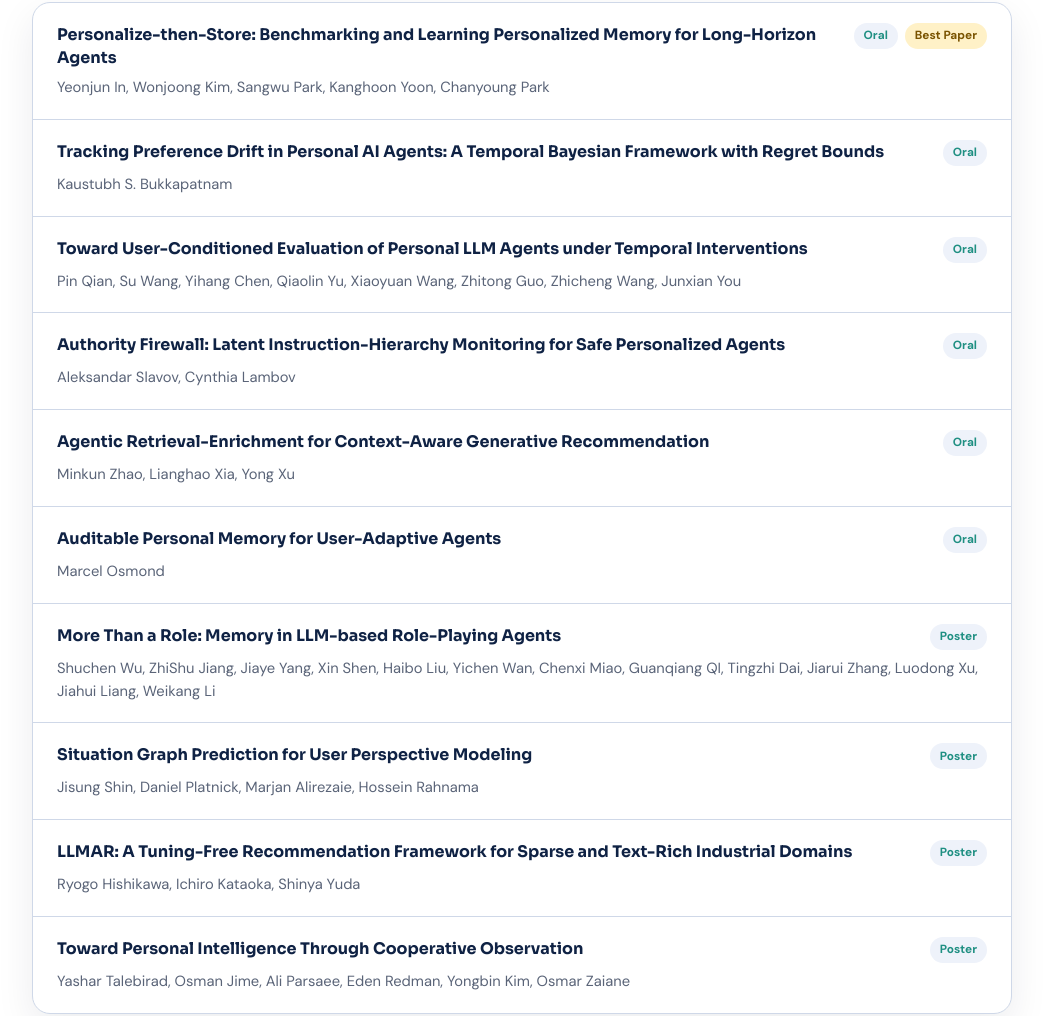
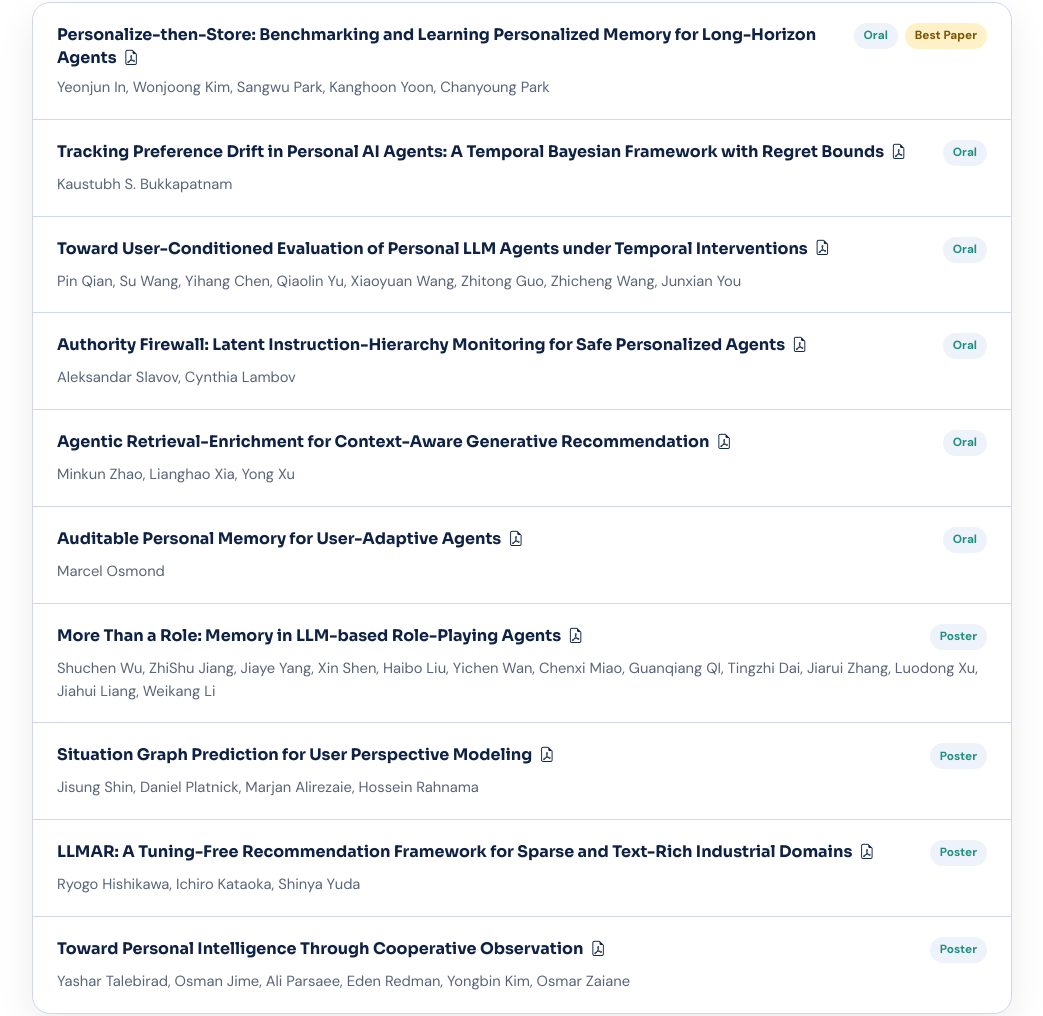
Before and after one commit to PILA26-workshop/PILA26-workshop.github.io, a plain HTML site: page index.html in a window 1280 px wide. Shown: the part 4699-5715 px from the top of the page, without its empty margins (118-1161 px from the left). Drawn offline with Linux system fonts and the light colour scheme.

Commit message:
update pdf
update pdf

```diff
--- a/accepted_papers.csv
+++ b/accepted_papers.csv
@@ -1,11 +1,11 @@
-paper_id,title,abstract,authors,presentation_type,award
-PILA26_8,"Personalize-then-Store: Benchmarking and Learning Personalized Memory for Long-Horizon Agents",,"Yeonjun In; Wonjoong Kim; Sangwu Park; Kanghoon Yoon; Chanyoung Park",Oral,Best Paper
-PILA26_1,"Tracking Preference Drift in Personal AI Agents: A Temporal Bayesian Framework with Regret Bounds",,"Kaustubh S. Bukkapatnam",Oral,
-PILA26_3,"Toward User-Conditioned Evaluation of Personal LLM Agents under Temporal Interventions",,"Pin Qian; Su Wang; Yihang Chen; Qiaolin Yu; Xiaoyuan Wang; Zhitong Guo; Zhicheng Wang; Junxian You",Oral,
-PILA26_6,"Authority Firewall: Latent Instruction-Hierarchy Monitoring for Safe Personalized Agents",,"Aleksandar Slavov; Cynthia Lambov",Oral,
-PILA26_7,"Agentic Retrieval-Enrichment for Context-Aware Generative Recommendation",,"Minkun Zhao; Lianghao Xia; Yong Xu",Oral,
-PILA26_10,"Auditable Personal Memory for User-Adaptive Agents",,"Marcel Osmond",Oral,
-PILA26_2,"More Than a Role: Memory in LLM-based Role-Playing Agents",,"Shuchen Wu; ZhiShu Jiang; Jiaye Yang; Xin Shen; Haibo Liu; Yichen Wan; Chenxi Miao; Guanqiang QI; Tingzhi Dai; Jiarui Zhang; Luodong Xu; Jiahui Liang; Weikang Li",Poster,
-PILA26_4,"Situation Graph Prediction for User Perspective Modeling",,"Jisung Shin; Daniel Platnick; Marjan Alirezaie; Hossein Rahnama",Poster,
-PILA26_5,"LLMAR: A Tuning-Free Recommendation Framework for Sparse and Text-Rich Industrial Domains",,"Ryogo Hishikawa; Ichiro Kataoka; Shinya Yuda",Poster,
-PILA26_9,"Toward Personal Intelligence Through Cooperative Observation",,"Yashar Talebirad; Osman Jime; Ali Parsaee; Eden Redman; Yongbin Kim; Osmar Zaiane",Poster,
+paper_id,title,abstract,authors,presentation_type,award,pdf_url
+PILA26_8,"Personalize-then-Store: Benchmarking and Learning Personalized Memory for Long-Horizon Agents",,"Yeonjun In; Wonjoong Kim; Sangwu Park; Kanghoon Yoon; Chanyoung Park",Oral,Best Paper,assets/papers/personalize-then-store.pdf
+PILA26_1,"Tracking Preference Drift in Personal AI Agents: A Temporal Bayesian Framework with Regret Bounds",,"Kaustubh S. Bukkapatnam",Oral,,assets/papers/tracking-preference-drift.pdf
+PILA26_3,"Toward User-Conditioned Evaluation of Personal LLM Agents under Temporal Interventions",,"Pin Qian; Su Wang; Yihang Chen; Qiaolin Yu; Xiaoyuan Wang; Zhitong Guo; Zhicheng Wang; Junxian You",Oral,,assets/papers/toward-user-conditioned-evaluation.pdf
+PILA26_6,"Authority Firewall: Latent Instruction-Hierarchy Monitoring for Safe Personalized Agents",,"Aleksandar Slavov; Cynthia Lambov",Oral,,assets/papers/authority-firewall.pdf
+PILA26_7,"Agentic Retrieval-Enrichment for Context-Aware Generative Recommendation",,"Minkun Zhao; Lianghao Xia; Yong Xu",Oral,,assets/papers/agentic-retrieval-enrichment.pdf
+PILA26_10,"Auditable Personal Memory for User-Adaptive Agents",,"Marcel Osmond",Oral,,assets/papers/auditable-personal-memory.pdf
+PILA26_2,"More Than a Role: Memory in LLM-based Role-Playing Agents",,"Shuchen Wu; ZhiShu Jiang; Jiaye Yang; Xin Shen; Haibo Liu; Yichen Wan; Chenxi Miao; Guanqiang QI; Tingzhi Dai; Jiarui Zhang; Luodong Xu; Jiahui Liang; Weikang Li",Poster,,assets/papers/more-than-a-role.pdf
+PILA26_4,"Situation Graph Prediction for User Perspective Modeling",,"Jisung Shin; Daniel Platnick; Marjan Alirezaie; Hossein Rahnama",Poster,,assets/papers/situation-graph-prediction.pdf
+PILA26_5,"LLMAR: A Tuning-Free Recommendation Framework for Sparse and Text-Rich Industrial Domains",,"Ryogo Hishikawa; Ichiro Kataoka; Shinya Yuda",Poster,,assets/papers/llmar.pdf
+PILA26_9,"Toward Personal Intelligence Through Cooperative Observation",,"Yashar Talebirad; Osman Jime; Ali Parsaee; Eden Redman; Yongbin Kim; Osmar Zaiane",Poster,,assets/papers/toward-personal-intelligence.pdf
--- a/assets/css/style.css
+++ b/assets/css/style.css
@@ -1211,6 +1211,22 @@ h6 {
   line-height: 1.45;
 }
 
+.paper-title-link {
+  color: var(--pila-heading);
+  text-decoration: none;
+  transition: color 0.2s ease;
+}
+
+.paper-title-link:hover,
+.paper-title-link:focus {
+  color: var(--pila-accent);
+}
+
+.paper-title-link .bi {
+  margin-left: 7px;
+  font-size: 0.95em;
+}
+
 .paper-heading {
   display: flex;
   align-items: flex-start;
--- a/index.html
+++ b/index.html
@@ -589,11 +589,13 @@
             const authorsRaw = (cols && cols[3]) ? cols[3] : '';
             const presentationTypeRaw = (cols && cols[4]) ? cols[4] : '';
             const awardRaw = (cols && cols[5]) ? cols[5] : '';
+            const pdfUrlRaw = (cols && cols[6]) ? cols[6] : '';
 
             const title = titleRaw.replace(/\s+/g, ' ').trim();
             const authors = normalizeAuthors(authorsRaw);
             const presentationType = presentationTypeRaw.replace(/\s+/g, ' ').trim();
             const award = awardRaw.replace(/\s+/g, ' ').trim();
+            const pdfUrl = pdfUrlRaw.trim();
             if (!title) return;
 
             const badges = [];
@@ -606,8 +608,15 @@
                 escapeHtml(award) + '</span>');
             }
 
+            const titleMarkup = pdfUrl
+              ? '<a class="paper-title-link" href="' + escapeHtml(pdfUrl) +
+                '" target="_blank" rel="noopener" aria-label="' +
+                escapeHtml(title + ' (PDF)') + '">' + escapeHtml(title) +
+                '<i class="bi bi-file-earmark-pdf" aria-hidden="true"></i></a>'
+              : escapeHtml(title);
+
             const li = document.createElement('li');
-            li.innerHTML = '<div class="paper-heading"><strong>' + escapeHtml(title) +
+            li.innerHTML = '<div class="paper-heading"><strong>' + titleMarkup +
               '</strong><div class="paper-badges">' + badges.join('') + '</div></div>' +
               '<span class="paper-authors">' + escapeHtml(authors) + '</span>';
             list.appendChild(li);
```
Also changed, not shown: 11 other files.
